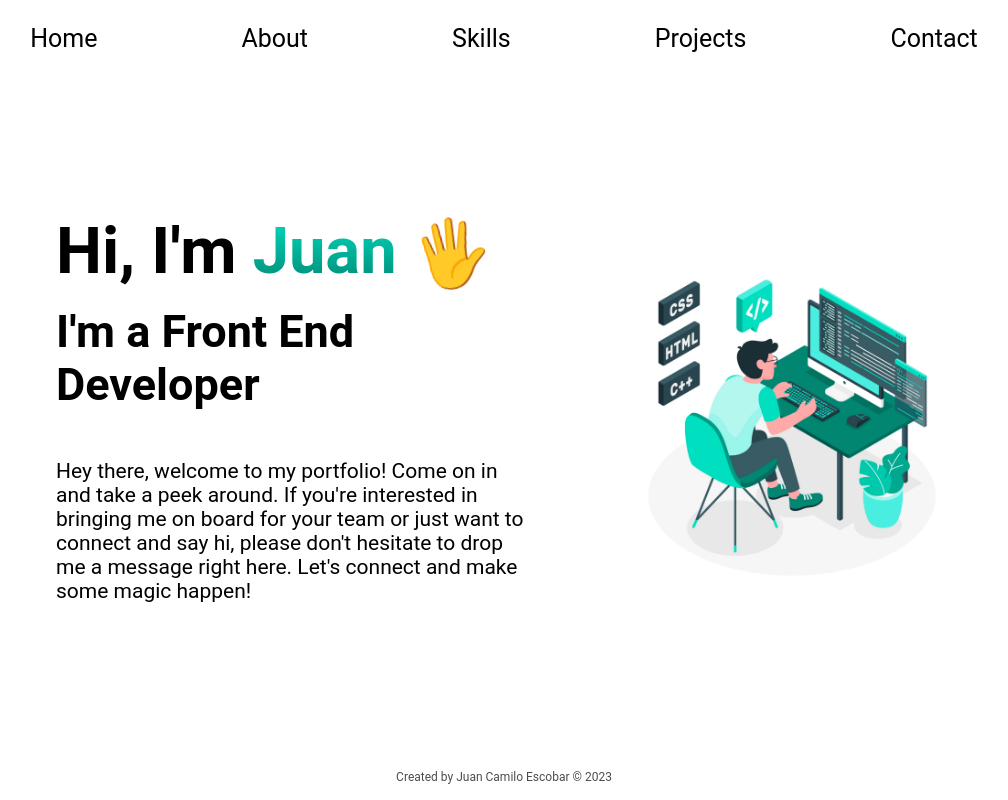
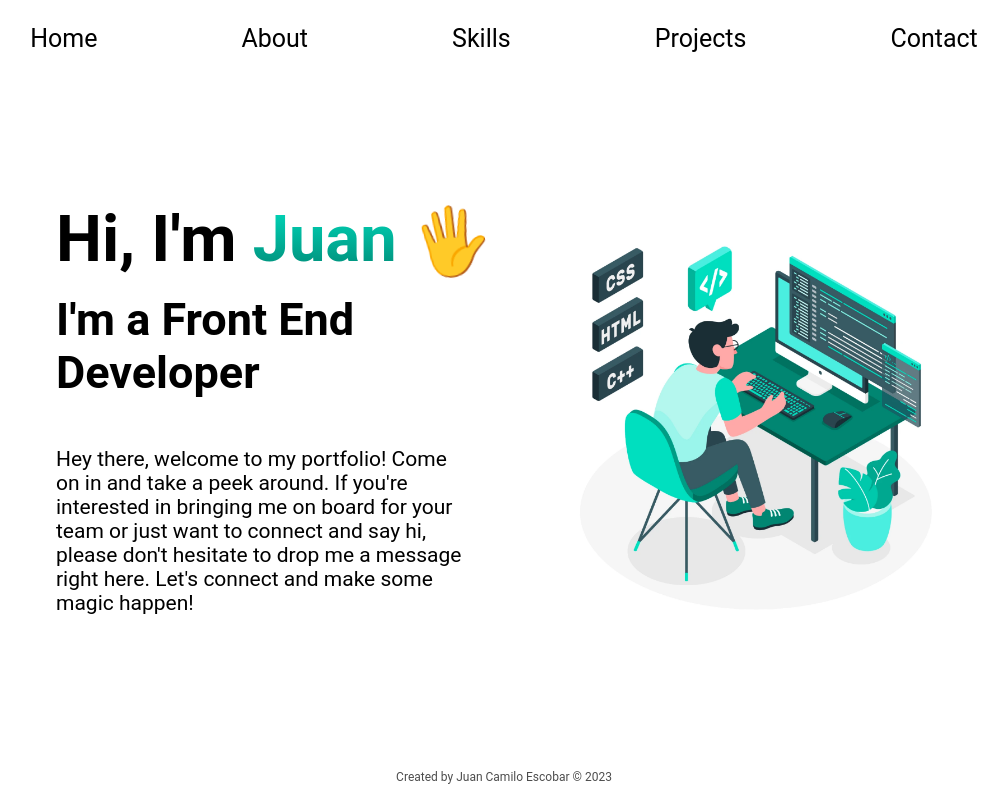
Before and after one commit to juanc-escobar/portfolio, a React (Vite) app: page / in a window 1280 px wide. Shown: the whole page, without its empty margins (136-1144 px from the left). Built offline with nearby package versions, Linux system fonts and the light colour scheme.

Commit message:
fixing home responsive space

```diff
--- a/src/components/home/Home.css
+++ b/src/components/home/Home.css
@@ -13,7 +13,7 @@
     margin-bottom: 1rem;
 }
 
-@media only screen and (min-width: 940px) {
+@media only screen and (min-width: 992px) {
 
     .title-h1  {
         font-size: calc(60px + 0.390625vw);
@@ -103,7 +103,11 @@
     -webkit-text-fill-color: transparent;
 }
 
-@media only screen and (min-width: 992px) {
+@media only screen and (min-width: 992px) and (max-width: 1199px)  {
+
+    .text-box {
+        width: 90%;
+    }
 
     .text-box-container p {
         margin: 2rem 0;
@@ -112,8 +116,21 @@
         max-width: 650px;
         text-align: left;
     }
+}
+    @media only screen and (min-width: 1200px)  {
 
-}
+        .text-box {
+            width: 70%;
+        }
+
+        .text-box-container p {
+            margin: 2rem 0;
+            font-size: calc(16px + 0.390625vw);
+            padding-right: 2rem;
+            max-width: 650px;
+            text-align: left;
+        }
+    }
 
 
 
```
